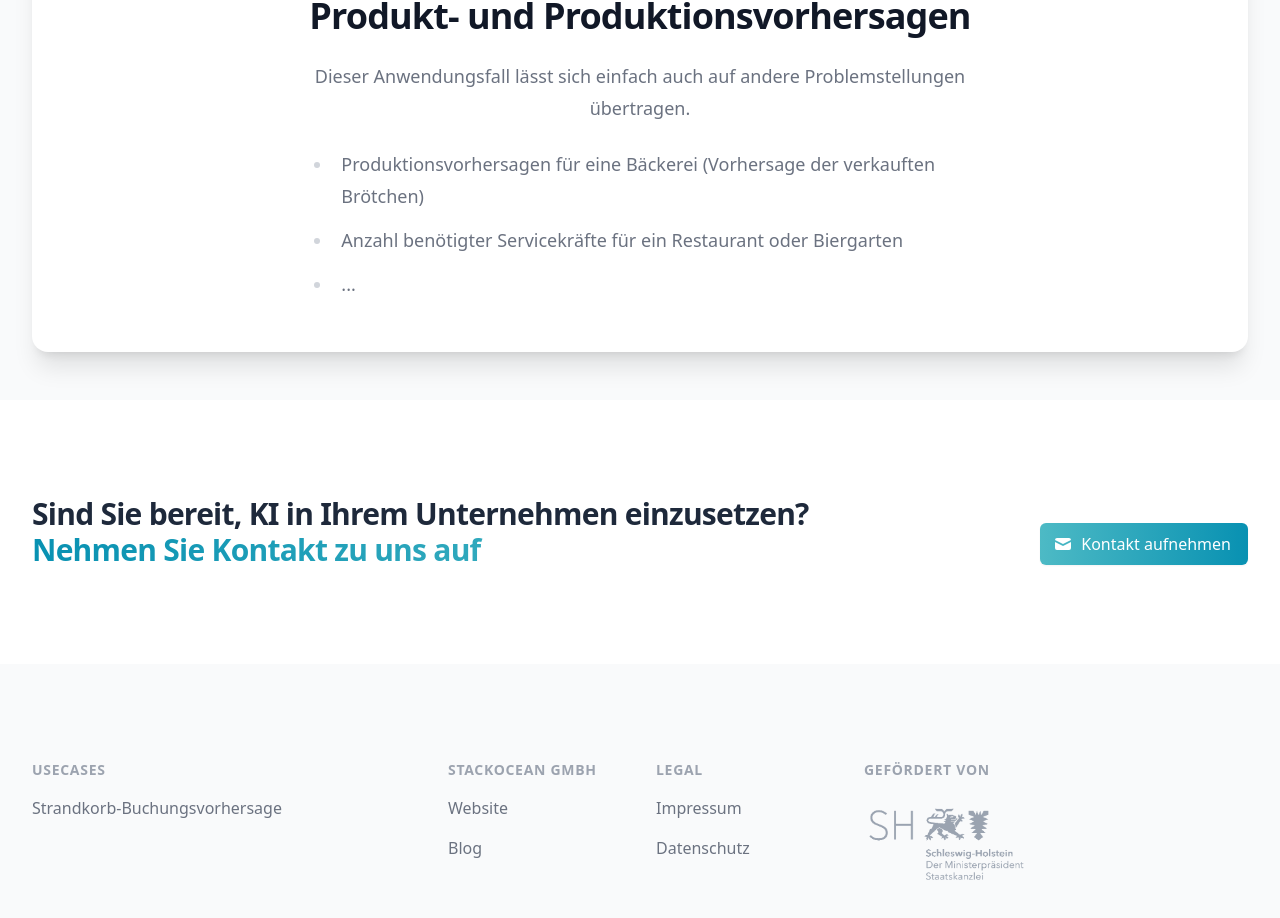
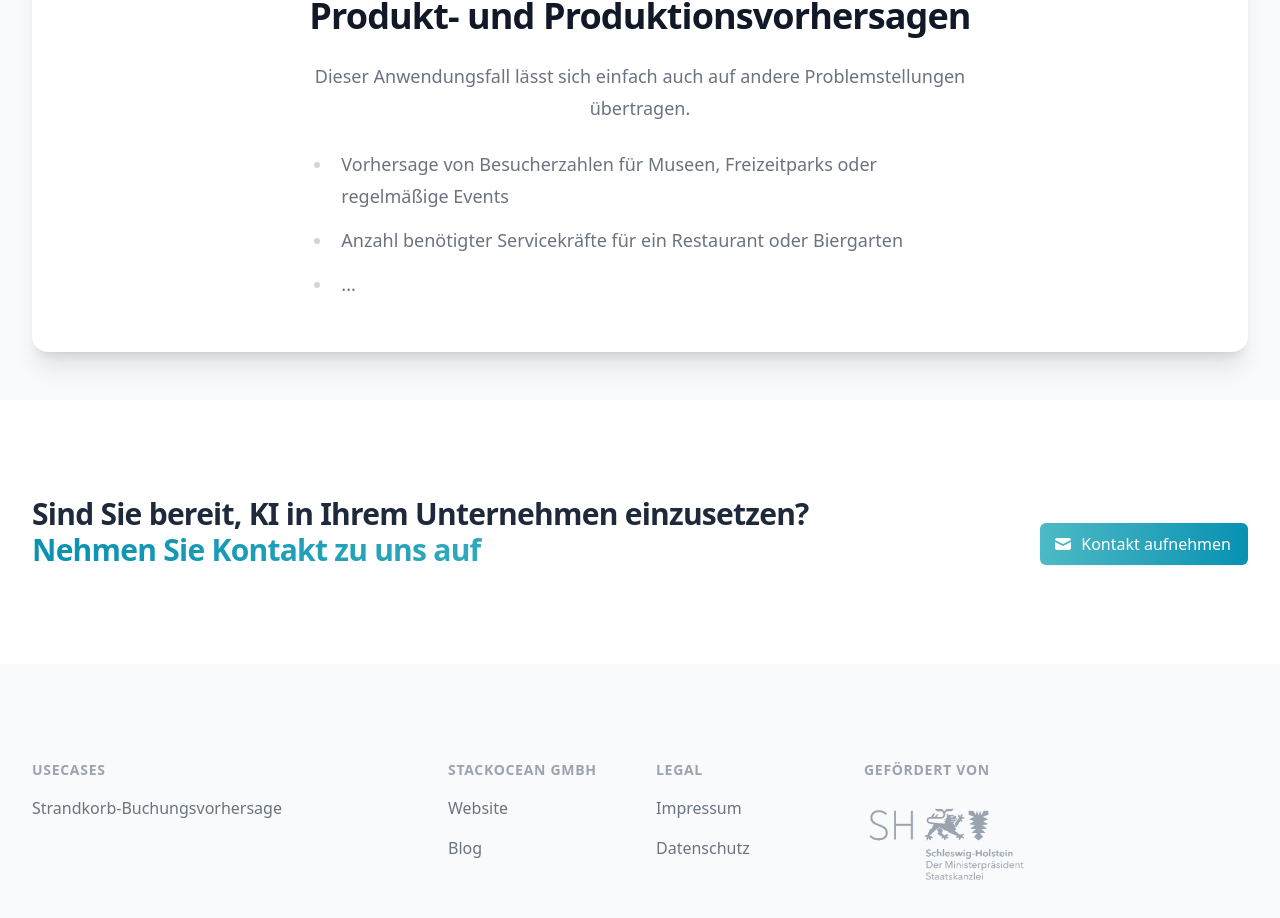
Before and after one commit to stackOcean-official/ml-showcase-website, a Next.js app: page /usecases/strandkorbvermietung in a window 1280 px wide. Shown: the part 3330-4248 px from the top of the page. Built offline with nearby package versions, Linux system fonts and the light colour scheme.

Commit message:
update beachchair usecases

```diff
--- a/pages/usecases/strandkorbvermietung.tsx
+++ b/pages/usecases/strandkorbvermietung.tsx
@@ -282,8 +282,8 @@ export default function BeachchairsPage({}) {
               </p>
               <ul className="text-left list-disc">
                 <li>
-                  Produktionsvorhersagen für eine Bäckerei (Vorhersage der
-                  verkauften Brötchen)
+                  Vorhersage von Besucherzahlen für Museen, Freizeitparks oder
+                  regelmäßige Events
                 </li>
                 <li>
                   Anzahl benötigter Servicekräfte für ein Restaurant oder
```
